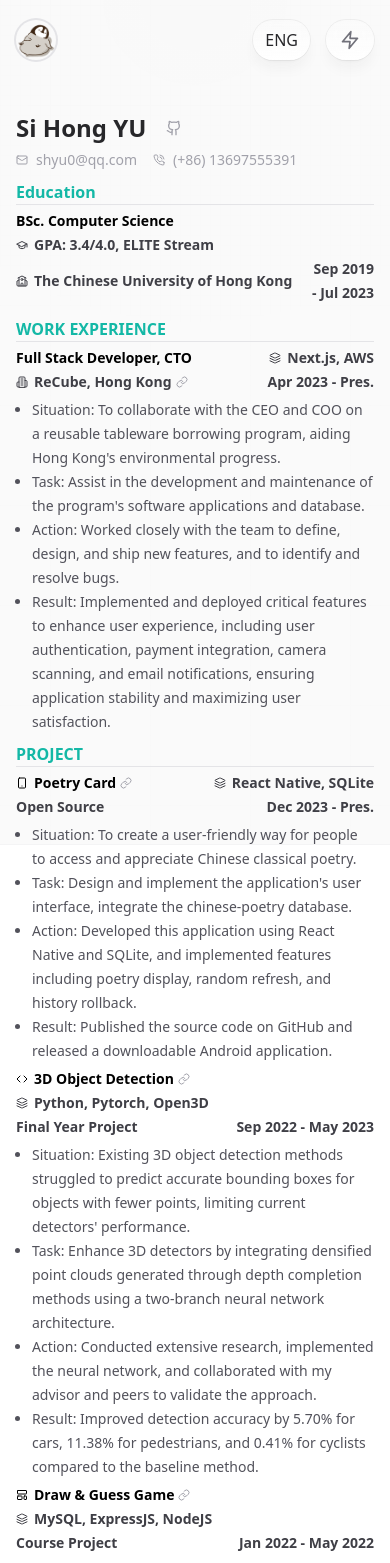
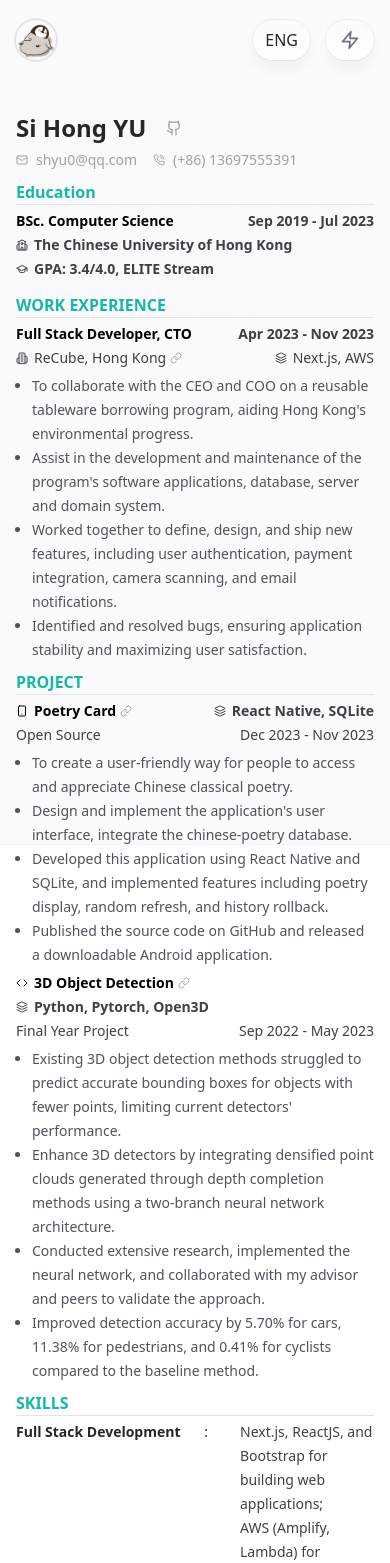
Before and after one commit to shyu216/shyu-resume, a Next.js app: page / in a window 390 px wide. Shown: the top 1563 px of the page. Built offline with nearby package versions, Linux system fonts and the light colour scheme.

Commit message:
update content and layout

```diff
--- a/app/layout.tsx
+++ b/app/layout.tsx
@@ -9,8 +9,8 @@ import LanguageProvider from "@/components/lang/language-provider";
 const inter = Inter({ subsets: ["latin"] });
 
 export const metadata: Metadata = {
-  title: "YU Si Hong Resume",
-  description: "Powered by React-to-Print, Next.js, Tailwind CSS",
+  title: "YU's Resume",
+  description: "YU Si Hong's Resume",
 };
 
 export default function RootLayout({
--- a/components/experience.tsx
+++ b/components/experience.tsx
@@ -7,27 +7,13 @@ export default function Experience({
 }: ExperienceProps) {
   return (
     <section>
-      <div className="text-sm font-semibold hidden md:flex justify-between flex-wrap text-zinc-700 dark:text-zinc-300">
-        <div className="flex gap-x-4 flex-wrap">
+      <div className="text-sm text-zinc-700 dark:text-zinc-300 mb-1">
+        <div className="flex font-semibold gap-x-4 flex-wrap justify-between">
           <div className="font-bold text-black dark:text-white">{head1}</div>
-          <div>{head3}</div>
-        </div>
-        <div>{head4}</div>
-      </div>
-      <div className="text-sm font-semibold hidden md:flex justify-between flex-wrap text-zinc-700 dark:text-zinc-300">
-        <div className="flex gap-x-4 flex-wrap">
           <div>{head2}</div>
         </div>
-      </div>
-
-
-      <div className="text-sm font-semibold md:hidden text-zinc-700 dark:text-zinc-300 mb-1">
         <div className="flex gap-x-4 flex-wrap justify-between">
-          <div className="font-bold text-black dark:text-white">{head1}</div>
           <div>{head3}</div>
-        </div>
-        <div className="flex gap-x-4 flex-wrap justify-between">
-          <div>{head2}</div>
           <div>{head4}</div>
         </div>
       </div>
--- a/components/footer.tsx
+++ b/components/footer.tsx
@@ -27,8 +27,7 @@ export function Footer() {
           <ContainerInner>
             <div className="flex flex-col items-center justify-between gap-6 md:flex-row">
               <p className="text-sm text-zinc-400 dark:text-zinc-500">
-                &copy; {new Date().getFullYear()} YU Si Hong. All rights
-                reserved.
+                &copy; {new Date().getFullYear()} YU Si Hong. All rights reserved.
               </p>
             </div>
           </ContainerInner>
--- a/components/section/education-section.tsx
+++ b/components/section/education-section.tsx
@@ -33,26 +33,14 @@ const education_zh: EducationProps[] = [
 function Education({ title, gpa, org, time }: EducationProps) {
   return (
     <section className="text-sm font-semibold text-zinc-700 dark:text-zinc-300">
-      <div className="hidden md:block">
-        <div className="text-sm font-semibold flex flex-wrap justify-between text-zinc-700 dark:text-zinc-300">
-          <div className="flex gap-x-4 flex-wrap">
-            <span className="font-bold text-black dark:text-white">
-              {title}
-            </span>
-            <LabelWithGraphic icon={Icons.GraduationCap} content={gpa} />
-          </div>
-          <span>{time}</span>
-        </div>
-        <LabelWithGraphic icon={Icons.School2} content={org.name} />
-      </div>
-      <div className="text-sm font-semibold md:hidden text-zinc-700 dark:text-zinc-300 mb-1">
+      <div className="text-sm font-semibold text-zinc-700 dark:text-zinc-300 mb-1">
         <div className="flex gap-x-4 flex-wrap justify-between">
           <div className="font-bold text-black dark:text-white">{title}</div>
-          <LabelWithGraphic icon={Icons.GraduationCap} content={gpa} />
+          <span className="text-right">{time}</span>
         </div>
         <div className="flex gap-x-4 flex-wrap justify-between">
-          <LabelWithGraphic icon={Icons.School2} content={org.name} />
-          <span className="text-right flex-1">{time}</span>
+          <LabelWithGraphic icon={Icons.School} content={org.name} />
+          <LabelWithGraphic icon={Icons.GraduationCap} content={gpa} />
         </div>
       </div>
     </section>
--- a/components/section/project-section.tsx
+++ b/components/section/project-section.tsx
@@ -10,6 +10,7 @@ import { type ImageProps } from "next/image";
 import { type Icon } from "@/components/icons";
 import { useContext } from "react";
 import { LanguageContext } from "../lang/language-provider";
+import { now } from "@/lib/now-utils";
 
 type ProjectTitleProps = {
   image?: ImageProps["src"];
@@ -53,125 +54,80 @@ export default function ProjectSection() {
   const { language } = useContext(LanguageContext);
 
   const exp_en: ExperienceProps[] = [
-    // {
-    //   head1: (
-    //     <ProjectTitle
-    //       image="/images/logos/nextjs.png"
-    //       title="Next.js"
-    //       link="https://nextjs.org/"
-    //     />
-    //   ),
-    //   head2: (
-    //     <LabelWithGraphic icon={Icons.Stack} content="TypeScript, React, SSG" />
-    //   ),
-    //   head3: (
-    //     <LabelWithGraphic
-    //       icon={Icons.Star}
-    //       content={`# Github Stars: ${await getStarNumber(
-    //         "vercel",
-    //         "next.js"
-    //       )}`}
-    //     />
-    //   ),
-    //   head4: "Sep 2023 - Pres.",
-    //   bulletPoints: [
-    //     "Id ex et adipisicing proident excepteur.",
-    //     "Dolore ex commodo non et qui. Reprehenderit exercitation irure culpa sint nisi eiusmod amet ad occaecat quis.",
-    //     "Veniam esse enim adipisicing incididunt tempor minim irure occaecat cupidatat duis consectetur dolor.",
-    //     "Qui cupidatat adipisicing adipisicing aliqua irure id esse aute pariatur laborum non.",
-    //   ],
-    // },
-    // {
-    //   head1: (
-    //     <ProjectTitle
-    //       image="/images/logos/tailwind.webp"
-    //       title="Tailwind CSS"
-    //       link="https://tailwindcss.com/"
-    //     />
-    //   ),
-    //   head2: <LabelWithGraphic icon={Icons.Stack} content="HTML, CSS" />,
-    //   head3: <LabelWithGraphic icon={Icons.Star} content={`# Users: 412343`} />,
-    //   head4: "Sep 2023 - Pres.",
-    //   bulletPoints: [
-    //     "Supported user to create their resume with React, and easily export it as pdf (like this resume)",
-    //     "Enhanced resume with React, featuring responsive/interactive design, dark mode, showing real-time API data, and even integrating GPT etc.",
-    //   ],
-    // },
-
     {
-      head1: (<ProjectTitle title="Poetry Card" icon={Icons.SmartPhone} link="https://github.com/shyu216/ShiYin-Poem-RN" />),
-      head2: <LabelWithGraphic content="Open Source" />,
-      head3: <LabelWithGraphic icon={Icons.Stack} content="React Native, SQLite" />,
-      head4: "Dec 2023 - Pres.",
+      head1: <ProjectTitle title="Poetry Card" icon={Icons.SmartPhone} link="https://github.com/shyu216/ShiYin-Poem-RN" />,
+      head2: <LabelWithGraphic icon={Icons.Stack} content="React Native, SQLite" />,
+      head3: "Open Source",
+      head4: "Dec 2023 - " + now("en"),
       bulletPoints: [
-        "Situation: To create a user-friendly way for people to access and appreciate Chinese classical poetry.",
-        "Task: Design and implement the application's user interface, integrate the chinese-poetry database.",
-        "Action: Developed this application using React Native and SQLite, and implemented features including poetry display, random refresh, and history rollback.",
-        "Result: Published the source code on GitHub and released a downloadable Android application.",]
+        "To create a user-friendly way for people to access and appreciate Chinese classical poetry.",
+        "Design and implement the application's user interface, integrate the chinese-poetry database.",
+        "Developed this application using React Native and SQLite, and implemented features including poetry display, random refresh, and history rollback.",
+        "Published the source code on GitHub and released a downloadable Android application.",]
     },
     {
-      head1: (<ProjectTitle title="3D Object Detection" icon={Icons.Code} link="https://github.com/shyu216/DPC" />),
-      head2: <LabelWithGraphic content="Final Year Project" />,
-      head3: <LabelWithGraphic icon={Icons.Stack} content="Python, Pytorch, Open3D" />,
+      head1: <ProjectTitle title="3D Object Detection" icon={Icons.Code} link="https://github.com/shyu216/DPC" />,
+      head2: <LabelWithGraphic icon={Icons.Stack} content="Python, Pytorch, Open3D" />,
+      head3: "Final Year Project",
       head4: "Sep 2022 - May 2023",
       bulletPoints: [
-        "Situation: Existing 3D object detection methods struggled to predict accurate bounding boxes for objects with fewer points, limiting current detectors' performance.",
-        "Task: Enhance 3D detectors by integrating densified point clouds generated through depth completion methods using a two-branch neural network architecture.",
-        "Action: Conducted extensive research, implemented the neural network, and collaborated with my advisor and peers to validate the approach.",
-        "Result: Improved detection accuracy by 5.70% for cars, 11.38% for pedestrians, and 0.41% for cyclists compared to the baseline method.",
+        "Existing 3D object detection methods struggled to predict accurate bounding boxes for objects with fewer points, limiting current detectors' performance.",
+        "Enhance 3D detectors by integrating densified point clouds generated through depth completion methods using a two-branch neural network architecture.",
+        "Conducted extensive research, implemented the neural network, and collaborated with my advisor and peers to validate the approach.",
+        "Improved detection accuracy by 5.70% for cars, 11.38% for pedestrians, and 0.41% for cyclists compared to the baseline method.",
       ],
     },
-    {
-      head1: (<ProjectTitle title="Draw & Guess Game" icon={Icons.LayoutTemplate} link="https://github.com/easyDG" />),
-      head2: <LabelWithGraphic content="Course Project" />,
-      head3: <LabelWithGraphic icon={Icons.Stack} content="MySQL, ExpressJS, NodeJS" />,
-      head4: "Jan 2022 - May 2022",
-      bulletPoints: [
-        "Situation: As part of a team to create an engaging and interactive web application.",
-        "Task: Contribute to the design and development of the application, including the database, user login and profile interfaces, and routing system.",
-        "Action: Collaborated with the team to write a thorough specification document, designed and implemented user-friendly interfaces, and developed a robust routing system using NodeJS and ExpressJS.",
-        "Result: Deployed to  AWS EC2, and successfully launched a demo among 4 computers.",
-      ]
-    }
+    // {
+    //   head1: (<ProjectTitle title="Draw & Guess Game" icon={Icons.LayoutTemplate} link="https://github.com/easyDG" />),
+    //   head2: <LabelWithGraphic content="Course Project" />,
+    //   head3: <LabelWithGraphic icon={Icons.Stack} content="MySQL, ExpressJS, NodeJS" />,
+    //   head4: "Jan 2022 - May 2022",
+    //   bulletPoints: [
+    //     "As part of a team to create an engaging and interactive web application.",
+    //     "Contribute to the design and development of the application, including the database, user login and profile interfaces, and routing system.",
+    //     "Collaborated with the team to write a thorough specification document, designed and implemented user-friendly interfaces and routers using NodeJS and ExpressJS.",
+    //     "Deployed to AWS EC2, and successfully launched a demo among 4 computers.",
+    //   ]
+    // }
   ];
 
   const exp_zh: ExperienceProps[] = [
     {
-      head1: (<ProjectTitle title="诗词卡片应用" icon={Icons.SmartPhone} link="https://github.com/shyu216/ShiYin-Poem-RN" />),
-      head2: <LabelWithGraphic content="开源项目" />,
-      head3: <LabelWithGraphic icon={Icons.Stack} content="React Native, SQLite" />,
-      head4: "2023年12月 - 现在",
+      head1: <ProjectTitle title="诗词卡片应用" icon={Icons.SmartPhone} link="https://github.com/shyu216/ShiYin-Poem-RN" />,
+      head2: <LabelWithGraphic icon={Icons.Stack} content="React Native, SQLite" />,
+      head3: "开源项目",
+      head4: "2023年12月 - " + now("zh"),
       bulletPoints: [
-        "情况：目标是创建一个用户友好的方式让人们能够接触和欣赏中国古典诗词。",
-        "任务：设计和实现应用的用户界面，集成 chinese-poetry 开源数据集。",
-        "行动：使用 React Native 和 SQLite 进行开发，实现了诗词的展示、随机刷新和历史回滚等功能。",
-        "结果：在 GitHub 上发布了源代码，并发布了一个可供下载的 Android 应用。",
+        "创建一个用户友好的方式让人们能够接触和欣赏中国古典诗词。",
+        "设计和实现应用的用户界面，集成 chinese-poetry 开源数据集。",
+        "使用 React Native 和 SQLite 进行开发，实现了诗词的展示、随机刷新和历史回滚等功能。",
+        "在 GitHub 上发布了源代码，和一个可供下载的 Android 应用程序。",
       ]
     },
     {
-      head1: (<ProjectTitle title="3D物体检测" icon={Icons.Code} link="https://github.com/shyu216/DPC" />),
-      head2: <LabelWithGraphic content="毕业设计" />,
-      head3: <LabelWithGraphic icon={Icons.Stack} content="Python, Pytorch, Open3D" />,
+      head1: <ProjectTitle title="3D物体检测" icon={Icons.Code} link="https://github.com/shyu216/DPC" />,
+      head2: <LabelWithGraphic icon={Icons.Stack} content="Python, Pytorch, Open3D" />,
+      head3: "毕业设计",
       head4: "2022年9月 - 2023年5月",
       bulletPoints: [
-        "情况：现有的3D物体检测方法在预测点较少的物体的边界框时，精度较低，限制了当前检测器的性能。",
-        "任务：通过使用两分支神经网络架构，整合通过深度完成方法生成的密集点云，以提高3D检测器的性能。",
-        "行动：进行了广泛的研究，实现了神经网络，并与我的导师和同伴合作验证了这种方法。",
-        "结果：与基线方法相比，提高了汽车的检测精度5.70%，行人11.38%，自行车0.41%。",
+        "现有的3D物体检测方法在预测点较少的物体的边界框时，精度较低，限制了当前检测器的性能。",
+        "通过使用两分支神经网络架构，整合通过深度完成方法生成的密集点云，以提高3D检测器的性能。",
+        "进行了广泛的研究，实现了神经网络，并与我的导师和同伴合作验证了这种方法。",
+        "与基线方法相比，提高了汽车的检测精度5.70%，行人11.38%，自行车0.41%。",
       ],
     },
-    {
-      head1: (<ProjectTitle title="画图猜词游戏" icon={Icons.LayoutTemplate} link="https://github.com/easyDG" />),
-      head2: <LabelWithGraphic content="课程项目" />,
-      head3: <LabelWithGraphic icon={Icons.Stack} content="MySQL, ExpressJS, NodeJS" />,
-      head4: "2022年1月 - 2022年5月",
-      bulletPoints: [
-        "情况：作为团队一员，创建一个有趣、互动性强的网络应用程序。",
-        "任务：设计和开发应用程序，包括数据库、用户登录和个人资料界面以及路由系统。",
-        "行动：与团队合作编写了详尽的规格文档，并使用 NodeJS 设计和开发了友好的界面和健壮的路由系统。",
-        "结果：在 AWS EC2 上部署，并成功在4台计算机之间启动了一个演示游戏。",
-      ]
-    },
+    // {
+    //   head1: (<ProjectTitle title="画图猜词游戏" icon={Icons.LayoutTemplate} link="https://github.com/easyDG" />),
+    //   head2: <LabelWithGraphic content="课程项目" />,
+    //   head3: <LabelWithGraphic icon={Icons.Stack} content="MySQL, ExpressJS, NodeJS" />,
+    //   head4: "2022年1月 - 2022年5月",
+    //   bulletPoints: [
+    //     "作为团队一员，创建一个有趣、互动性强的网络应用程序。",
+    //     "设计和开发应用程序，包括数据库、用户登录和个人资料界面以及路由系统。",
+    //     "与团队合作编写了详尽的规格文档，并使用 NodeJS 设计和开发了友好的界面和健壮的路由系统。",
+    //     "在 AWS EC2 上部署，并成功在4台计算机之间启动了一个演示游戏。",
+    //   ]
+    // },
   ];
 
   const exp = language === "en" ? exp_en : exp_zh;
--- a/components/section/skill-section.tsx
+++ b/components/section/skill-section.tsx
@@ -7,45 +7,17 @@ import { LanguageContext } from "../lang/language-provider";
 export default function SkillSection() {
   const { language } = useContext(LanguageContext);
 
-  // const skills = [
-  //   {
-  //     title: "Full Stack Development",
-  //     description: "Proficient in building web applications using Next.js, ReactJS, and Bootstrap.",
-  //   },
-  //   {
-  //     description: "Expertise in utilizing browser console for effective debugging and troubleshooting.",
-  //   },
-  //   {
-  //     description: "Hands-on experience with AWS services such as Amplify and Lambda for deployment and hosting.",
-  //   },
-  //   {
-  //     title: "Machine/Deep Learning",
-  //     description: "Comfortable working with CUDA and PyTorch.",
-  //   },
-  //   {
-  //     description: "Familiar with visualization tools like Matplotlib and Open3D.",
-  //   },
-  //   {
-  //     title: "Others",
-  //     description: "Basic understanding of Databases, Big Data Computing/Storage, Parallel/Distributed Systems, Computer Networks, and Cybersecurity.",
-  //   },
-  //   {
-  //     title: "Tools",
-  //     description: "Skilled in VS Code, Git, Markdown, and LaTex.",
-  //   },
-  // ];
-
   const skills_en = [
     {
       title: "Full Stack Development",
-      description: "Next.js, ReactJS, and Bootstrap for building web applications."
+      description: "Next.js, ReactJS, and Bootstrap for building web applications;"
     },
     {
       description: "AWS (Amplify, Lambda) for deployment and hosting."
     },
     {
       title: "Machine/Deep Learning",
-      description: "PyTorch and CUDA for construction and optimization.",
+      description: "PyTorch and CUDA for construction and optimization;",
     },
     {
       description: "Matplotlib and Open3D for visualization.",
@@ -63,14 +35,14 @@ export default function SkillSection() {
   const skills_zh = [
     {
       title: "全栈开发",
-      description: "使用Next.js、ReactJS和Bootstrap构建网络应用程序。"
+      description: "使用Next.js、ReactJS和Bootstrap构建网络应用程序；"
     },
     {
       description: "使用AWS (Amplify, Lambda)进行部署和托管。"
     },
     {
       title: "机器/深度学习",
-      description: "使用PyTorch和CUDA进行构建和优化。",
+      description: "使用PyTorch和CUDA进行构建和优化；",
     },
     {
       description: "使用Matplotlib和Open3D进行可视化。",
@@ -87,16 +59,16 @@ export default function SkillSection() {
 
   const skills = language === "en" ? skills_en : skills_zh;
   const title = language === "en" ? "SKILLS" : "技能";
-  const subtitlelength = language === "en" ? "w-48": "w-32";
+  const subtitlelength = language === "en" ? "w-48" : "w-28";
 
   return (
     <Section title={title}>
       {skills.map((skill, index) => (
-        <div key={index} className="md:flex text-sm">
+        <div key={index} className="text-sm flex">
           <div className={`${subtitlelength} flex-shrink-0 flex justify-between`}>
             {skill.title && <><span className="font-bold">{skill.title}</span>:</>}
           </div>
-          <div className="md:ml-8 text-zinc-700 dark:text-zinc-300">
+          <div className="ml-8 text-zinc-700 dark:text-zinc-300">
             {skill.description}
           </div>
         </div>
--- a/components/section/work-section.tsx
+++ b/components/section/work-section.tsx
@@ -8,6 +8,7 @@ import { ImageProps } from "next/image";
 import Link from "next/link";
 import { useContext } from "react";
 import { LanguageContext } from "../lang/language-provider";
+import { now } from "@/lib/now-utils";
 
 type CompanyLabelProps = {
   icon?: Icon;
@@ -34,68 +35,16 @@ function CompanyLabel({ icon, image, content, link }: CompanyLabelProps) {
 }
 
 const exp_en: ExperienceProps[] = [
-  // {
-  //   head1: "Software Engineer",
-  //   head2: <LabelWithGraphic icon={Icons.Stack} content="JavaScript, AWS" />,
-  //   head3: (
-  //     <LabelWithGraphic
-  //       image="/images/logos/starbucks.svg"
-  //       content="Starbucks, San Francisco"
-  //     />
-  //   ),
-  //   head4: "Sep 2023 - Pres.",
-  //   bulletPoints: [
-  //     "Aliquip exercitation ut sunt ullamco magna cillum eiusmod proident sunt pariatur minim mollit labore.",
-  //     "Do laborum deserunt officia sit fugiat laborum est esse tempor commodo nisi magna sint.",
-  //     "Qui enim pariatur ea ullamco laborum do ipsum sit laboris voluptate deserunt ut irure do.",
-  //     "Amet culpa nostrud cillum ut pariatur enim velit.",
-  //   ],
-  // },
-  // {
-  //   head1: "Risk Analyst",
-  //   head2: <LabelWithGraphic icon={Icons.Stack} content="Financial Modeling" />,
-  //   head3: (
-  //     <LabelWithGraphic
-  //       image="/images/logos/bitcoin.png"
-  //       content="Investment Bank, New York"
-  //     />
-  //   ),
-  //   head4: "Jul 2020 - Sep 2022",
-  //   bulletPoints: [
-  //     "Sint fugiat eu magna irure eu incididunt est sint occaecat fugiat tempor.",
-  //     "Ipsum culpa fugiat consectetur nulla enim consequat ea tempor fugiat. Reprehenderit ullamco cillum consectetur dolore tempor voluptate consectetur.",
-  //     "Nostrud quis reprehenderit non officia ullamco magna. Magna Lorem minim nisi occaecat adipisicing.",
-  //   ],
-  // },
-  // {
-  //   head1: "KOL",
-  //   head2: <LabelWithGraphic icon={Icons.Stack} content="Content Creation" />,
-  //   head3: (
-  //     <LabelWithGraphic
-  //       image="/images/logos/tiktok.png"
-  //       content="Tiktok, London"
-  //     />
-  //   ),
-  //   head4: "Jun 2019 - Jul 2020",
-  //   bulletPoints: [
-  //     "Voluptate occaecat reprehenderit aliqua mollit do amet eiusmod minim velit et non deserunt ex.",
-  //     "Anim laborum elit eiusmod ullamco deserunt aliqua id est.",
-  //   ],
-  // },
   {
     head1: "Full Stack Developer, CTO",
-    head2: (
-      <CompanyLabel icon={Icons.Building} content="ReCube, Hong Kong" link="https://www.re3.world" />
-    ),
-    head3: (
-      <LabelWithGraphic icon={Icons.Stack} content="Next.js, AWS" />
-    ),
-    head4: "Apr 2023 - Pres.",
+    head2: "Apr 2023 - " + now("en"),
+    head3: <CompanyLabel icon={Icons.Building} content="ReCube, Hong Kong" link="https://www.re3.world" />,
+    head4: <LabelWithGraphic icon={Icons.Stack} content="Next.js, AWS" />,
     bulletPoints: [
-      "Situation: To collaborate with the CEO and COO on a reusable tableware borrowing program, aiding Hong Kong's environmental progress.",
-      "Task: Assist in the development and maintenance of the program's software applications and database.",
-      "Action: Worked closely with the team to define, design, and ship new features, and to identify and resolve bugs.",
-      "Result: Implemented and deployed critical features to enhance user experience, including user authentication, payment integration, camera scanning, and email notifications, ensuring application stability and maximizing user satisfaction.",
+      "To collaborate with the CEO and COO on a reusable tableware borrowing program, aiding Hong Kong's environmental progress.",
+      "Assist in the development and maintenance of the program's software applications, database, server and domain system.",
+      "Worked together to define, design, and ship new features, including user authentication, payment integration, camera scanning, and email notifications.",
+      "Identified and resolved bugs, ensuring application stability and maximizing user satisfaction.",
     ],
   },
 ];
@@ -103,18 +52,14 @@ const exp_en: ExperienceProps[] = [
 const exp_zh: ExperienceProps[] = [
   {
     head1: "全栈开发工程师，CTO",
-    head2: (
-      <CompanyLabel icon={Icons.Building} content="ReCube, 香港" link="https://www.re3.world" />
-    ),
-    head3: (
-      <LabelWithGraphic icon={Icons.Stack} content="Next.js, AWS" />
-    ),
-    head4: "2023年4月 - 现在",
+    head2: "2023年4月 - " + now("zh"),
+    head3: <CompanyLabel icon={Icons.Building} content="ReCube, 香港" link="https://www.re3.world" />,
+    head4: <LabelWithGraphic icon={Icons.Stack} content="Next.js, AWS" />,
     bulletPoints: [
-      "情况：与CEO和COO合作，开发一个重用餐具的租借程序，助力香港环保事业发展。",
-      "任务：协助开发和维护程序的软件应用和数据库。",
-      "行动：与团队紧密合作，定义、设计和发布新功能，识别和解决软件错误。",
-      "结果：实施并部署了关键功能以增强用户体验，包括用户认证、支付集成、相机扫描和电子邮件通知，确保应用程序的稳定性并最大化用户满意度。",
+      "与CEO和COO合作，开发一个重用餐具的租借程序，助力香港环保发展。",
+      "协助开发和维护程序的软件应用、数据库、服务器和域名系统。",
+      "发现和修复软件错误和漏洞，确保应用程序的稳定性并最大化用户满意度。",
+      "实现并部署了关键功能，包括用户认证、支付集成、相机扫描和电子邮件通知。",
     ],
   },
 ];
--- /dev/null
+++ b/lib/now-utils.ts
@@ -0,0 +1,9 @@
+export function now(lang: "en" | "zh" = "en"): string {
+    // "2023年7月"
+    // "Jul 2023"
+    const date = new Date();
+    const year = date.getFullYear();
+    const month = date.getMonth();
+    const monthStr = lang === "en" ? date.toLocaleString("en", { month: "short" }) : `${month + 1}月`;
+    return lang === "en" ? `${monthStr} ${year}` : `${year}年${monthStr}`;
+}
--- a/next.config.js
+++ b/next.config.js
@@ -1,6 +1,7 @@
 /** @type {import('next').NextConfig} */
 const nextConfig = {
-    output: 'export'
+    output: 'export',
+    images: { unoptimized: true }
 }
 
 module.exports = nextConfig
```
Also changed, not shown: components/icons.tsx (+9 -10 lines).
